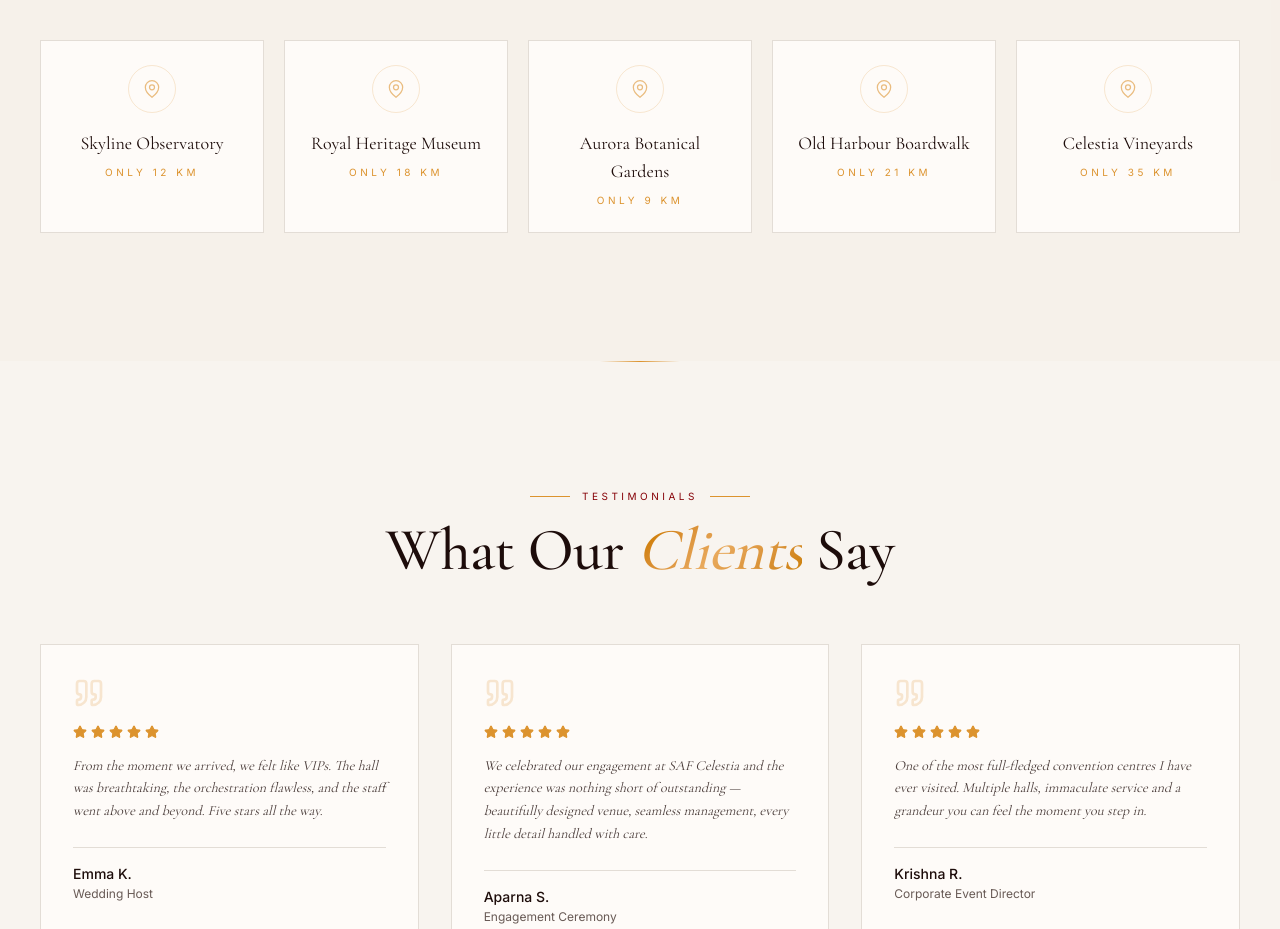
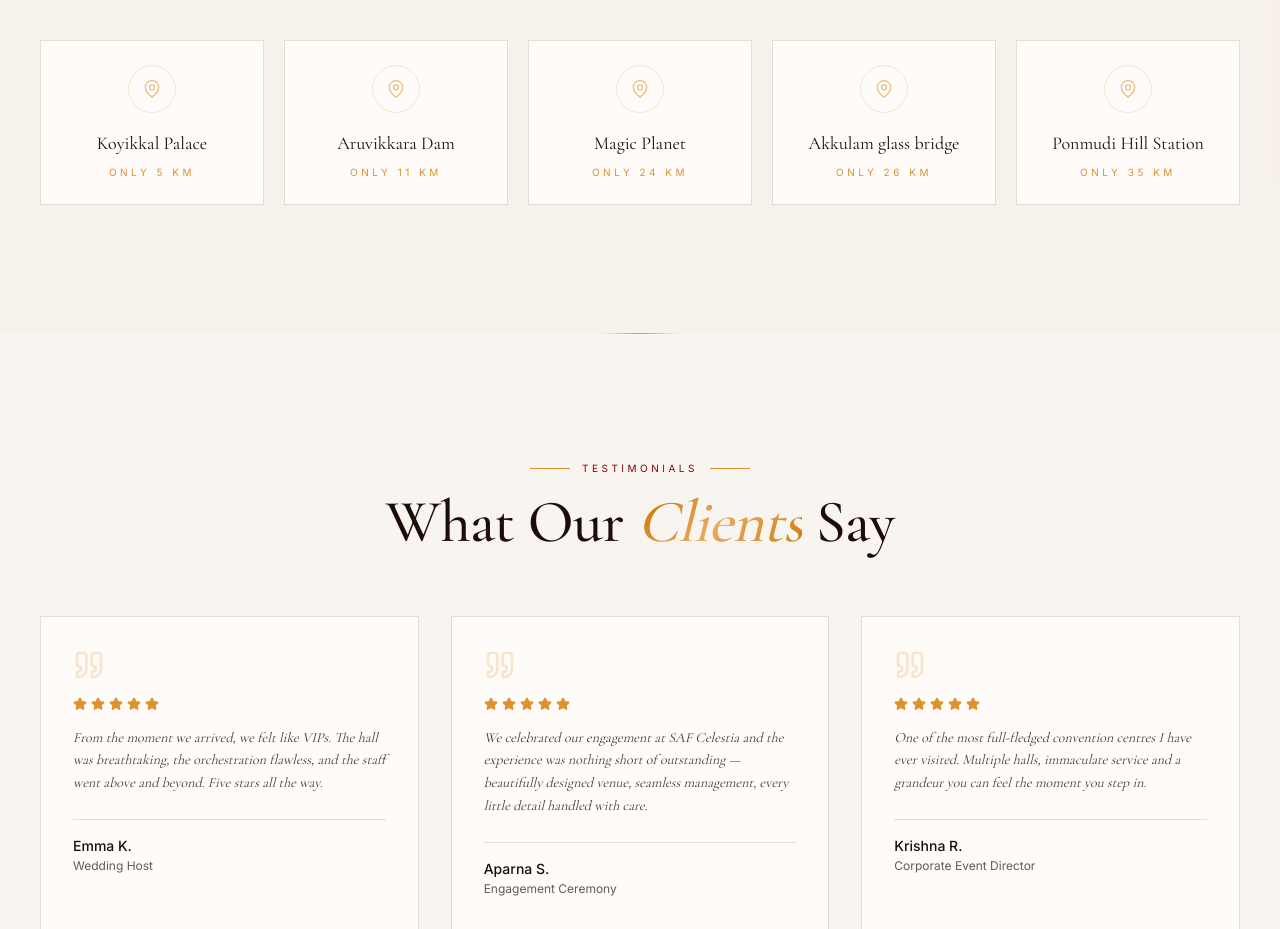
Before and after one commit to ChargeMOD-CMD/safconventioncenter, a React (Vite) app: page / in a window 1280 px wide. Shown: the part 4900-5829 px from the top of the page. Built offline with nearby package versions, Linux system fonts and the light colour scheme.

Commit message:
Update nearby attractions list with real locations

```diff
--- a/src/routes/index.tsx
+++ b/src/routes/index.tsx
@@ -97,11 +97,11 @@ const testimonials = [
 ];
 
 const attractions = [
-  { name: "Skyline Observatory", km: "12 Km" },
-  { name: "Royal Heritage Museum", km: "18 Km" },
-  { name: "Aurora Botanical Gardens", km: "9 Km" },
-  { name: "Old Harbour Boardwalk", km: "21 Km" },
-  { name: "Celestia Vineyards", km: "35 Km" },
+  { name: "Koyikkal Palace", km: "5 km" },
+  { name: "Aruvikkara Dam", km: "11 km" },
+  { name: "Magic Planet", km: "24 km" },
+  { name: "Akkulam glass bridge", km: "26 km" },
+  { name: "Ponmudi Hill Station", km: "35 km" },
 ];
 
 /* ─── Component ───────────────────────────────── */
```
